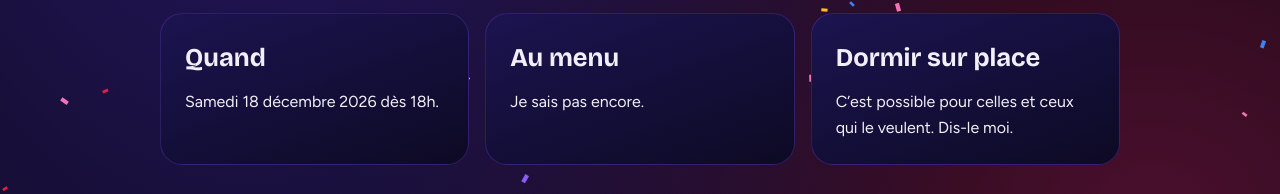
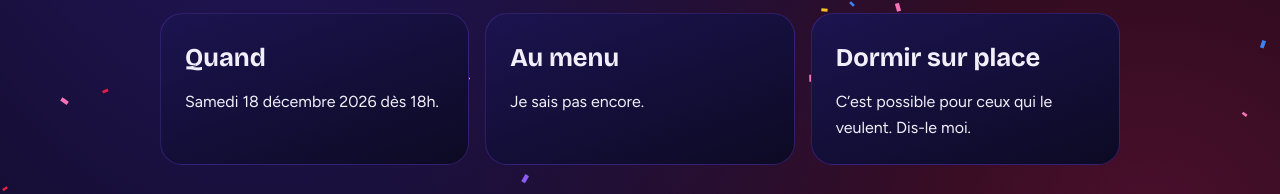
Before and after one commit to lesteack/Anniversaire-Noe, a Next.js app: page / in a window 1280 px wide. Shown: the part 451-645 px from the top of the page. Built offline with nearby package versions, Linux system fonts and the light colour scheme.

Commit message:
Carte 'Dormir sur place' : retire 'celles et'

```diff
--- a/app/page.js
+++ b/app/page.js
@@ -67,7 +67,7 @@ export default function Page() {
       <section className="infos">
         <div className="carte"><h2>Quand</h2><p>Samedi 18 décembre 2026 dès 18h.</p></div>
         <div className="carte"><h2>Au menu</h2><p>Je sais pas encore.</p></div>
-        <div className="carte"><h2>Dormir sur place</h2><p>C’est possible pour celles et ceux qui le veulent. Dis-le moi.</p></div>
+        <div className="carte"><h2>Dormir sur place</h2><p>C’est possible pour ceux qui le veulent. Dis-le moi.</p></div>
       </section>
 
       <section className="invites">
```
